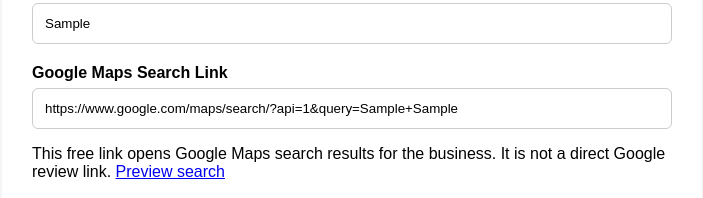
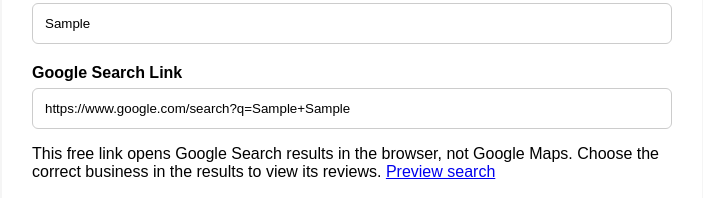
Before and after one commit to rahmthdyh11-bit/nfc-review-cards, a website: page public/admin-dashboard.html in a window 1280 px wide. Both pictures are taken after typing "Sample", "Sample" into the empty fields and a click on the button "Save Card". Shown: the part 564-762 px from the top of the page, without its empty margins (288-991 px from the left). Drawn offline with Linux system fonts and the light colour scheme; no server answers.

Commit message:
Update admin-dashboard.html

```diff
--- a/public/admin-dashboard.html
+++ b/public/admin-dashboard.html
@@ -244,7 +244,7 @@
 
     <label for="reviewUrl">
 
-        Google Maps Search Link
+        Google Search Link
 
     </label>
 
@@ -256,8 +256,8 @@
     >
 
     <p>
-        This free link opens Google Maps search results for the business.
-        It is not a direct Google review link.
+        This free link opens Google Search results in the browser, not Google Maps.
+        Choose the correct business in the results to view its reviews.
         <a id="mapsPreview" href="#" target="_blank" rel="noopener noreferrer" hidden>Preview search</a>
     </p>
 
@@ -440,11 +440,10 @@
             return;
         }
 
-        const mapsUrl = new URL("https://www.google.com/maps/search/");
-        mapsUrl.searchParams.set("api", "1");
-        mapsUrl.searchParams.set("query", searchText);
-        reviewUrl.value = mapsUrl.toString();
-        mapsPreview.href = mapsUrl.toString();
+        const searchUrl = new URL("https://www.google.com/search");
+        searchUrl.searchParams.set("q", searchText);
+        reviewUrl.value = searchUrl.toString();
+        mapsPreview.href = searchUrl.toString();
         mapsPreview.hidden = false;
     }
 
@@ -1028,7 +1027,7 @@
 
 
                 message.textContent =
-                    "Enter a shop name and location to generate the Google Maps search link.";
+                    "Enter a shop name and location to generate the Google Search link.";
 
 
                 return;
```
